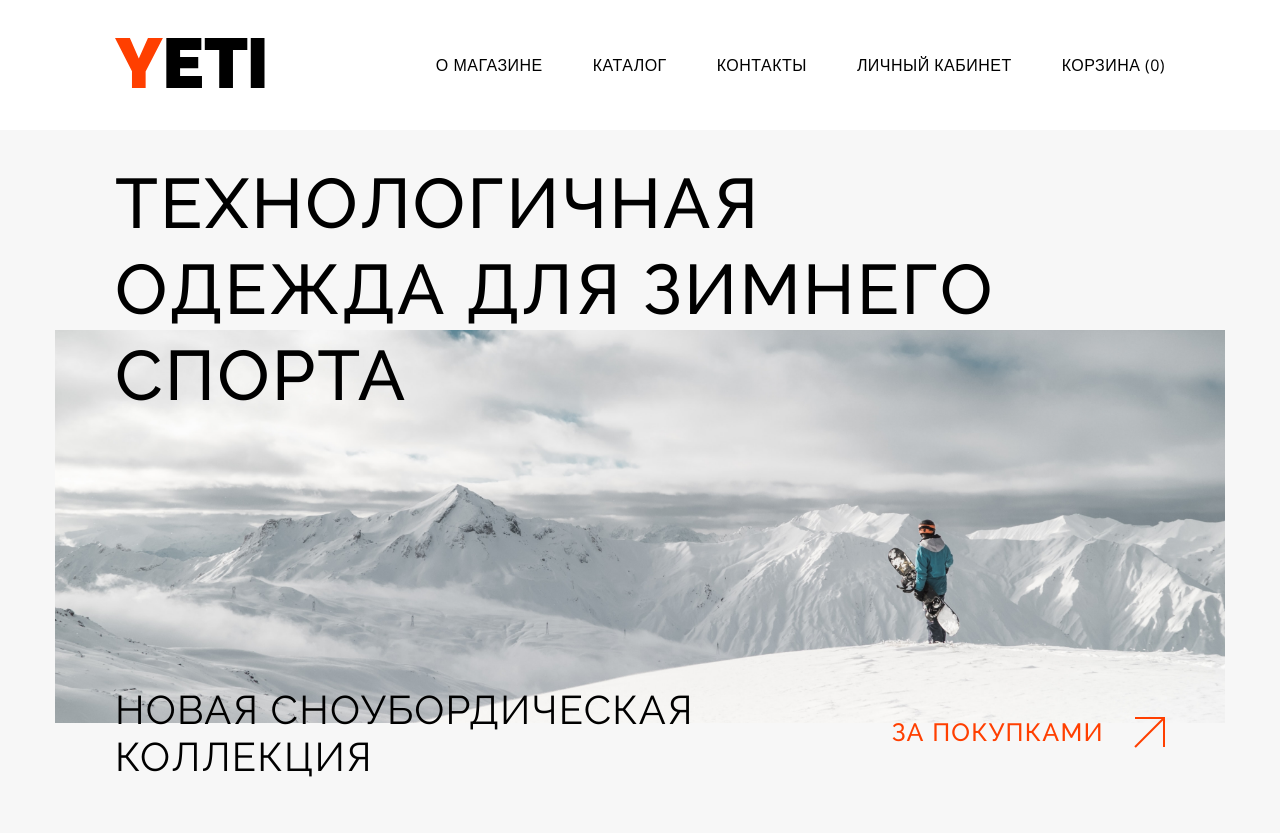
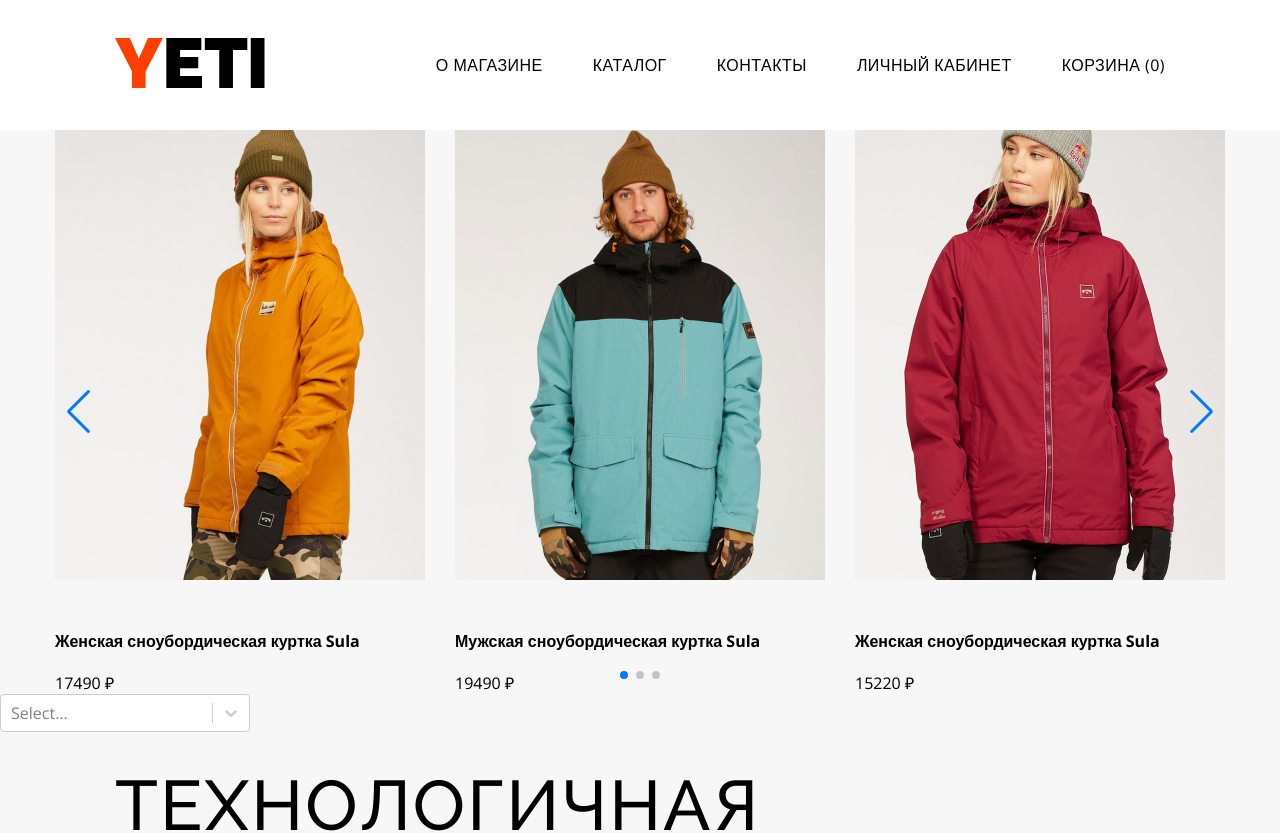
Before and after one commit to Negodyaj/yeti-react, a React (Create React App) app: page / in a window 1280 px wide. Shown: the top 833 px of the page. Built offline with nearby package versions, Linux system fonts and the light colour scheme.

Commit message:
react-select and swiper are used

```diff
--- a/package.json
+++ b/package.json
@@ -22,7 +22,9 @@
     "react-redux": "^8.0.5",
     "react-router-dom": "^6.4.3",
     "react-scripts": "5.0.1",
+    "react-select": "^5.7.0",
     "sass": "^1.56.1",
+    "swiper": "^8.4.5",
     "typescript": "^4.8.4",
     "web-vitals": "^2.1.4"
   },
--- /dev/null
+++ b/src/components/CustomSelect/CustomSelect.scss
@@ -0,0 +1,9 @@
+.uber-select {
+  .option-selected {
+    background-color: red;
+  }
+
+  .option-focused {
+    background-color: pink;
+  }
+}
--- /dev/null
+++ b/src/components/CustomSelect/CustomSelect.tsx
@@ -0,0 +1,49 @@
+import './CustomSelect.scss';
+import React from 'react';
+import Select, { SingleValue } from 'react-select';
+
+export interface ISelectItem {
+  value: number;
+  label: string;
+}
+
+interface ICustomSelectProps {
+  options: ISelectItem[];
+  defaultValue?: ISelectItem;
+  onChange: (value: ISelectItem | null) => void;
+}
+
+export const CustomSelect = (props: ICustomSelectProps) => {
+  const { options, defaultValue, onChange } = props;
+
+  // const colorStyles: StylesConfig<ISelectItem, false>  = {
+  //   control: styles => ({ ...styles, backgroundColor: 'pink' }),
+  //   option: (styles, { /*data, isDisabled,*/ isFocused, isSelected }) => {
+  //     return {
+  //       ...styles,
+  //       backgroundColor: isSelected ? '#FF3F00' : isFocused ? '#ff400082' : 'white',
+  //       // color: '#FFF',
+  //       // cursor: isDisabled ? 'not-allowed' : 'default',
+  //     };
+  //   },
+  // };
+
+  const handleChange = (newValue: SingleValue<ISelectItem>) => {
+    onChange(newValue);
+  };
+
+  return (
+    <Select
+      isMulti={false}
+      options={options}
+      defaultValue={defaultValue}
+      onChange={handleChange}
+      //styles={colorStyles}
+      className="uber-select"
+      classNamePrefix="super-select"
+      classNames={{
+        option: (state) => (state.isFocused ? 'option-focused' : state.isSelected ? 'option-selected' : ''),
+      }}
+    />
+  );
+};
--- /dev/null
+++ b/src/components/CustomSwiper/CustomSwiper.tsx
@@ -0,0 +1,35 @@
+import React from 'react';
+// Import Swiper React components
+import { Swiper } from 'swiper/react';
+
+// Import Swiper styles
+import 'swiper/css';
+import 'swiper/css/bundle';
+import 'swiper/css/navigation';
+import 'swiper/css/pagination';
+
+import { Navigation, Pagination } from 'swiper';
+
+interface ICustomSwiperProps {
+  slidesPerView: number;
+  children: React.ReactNode;
+}
+
+export const CustomSwiper = (props: ICustomSwiperProps) => {
+  const { slidesPerView } = props;
+  return (
+    <Swiper
+      slidesPerView={slidesPerView}
+      spaceBetween={30}
+      slidesPerGroup={3}
+      loop={true}
+      pagination={{
+        clickable: true,
+      }}
+      navigation={true}
+      modules={[Pagination, Navigation]}
+    >
+      {props.children}
+    </Swiper>
+  );
+};
--- a/src/pages/HomePage/HomePage.scss
+++ b/src/pages/HomePage/HomePage.scss
@@ -12,3 +12,7 @@
   align-items: center;
   gap: 30px;
 }
+
+.select-wrapper {
+  width: 250px;
+}
--- a/src/pages/HomePage/HomePage.tsx
+++ b/src/pages/HomePage/HomePage.tsx
@@ -2,12 +2,16 @@
 import { AboutUs } from './components/AboutUs/AboutUs';
 import { Carousel } from '../../components/Carousel/Carousel';
 import { Catalog } from './components/Catalog/Catalog';
+import { CustomSelect, ISelectItem } from '../../components/CustomSelect/CustomSelect';
+import { CustomSwiper } from '../../components/CustomSwiper/CustomSwiper';
 import { Hero } from './components/Hero/Hero';
+import { ProductCard } from '../../components/ProductCard/ProductCard';
+import { SwiperSlide } from 'swiper/react';
+import { useState } from 'react';
 import product1 from '../../assets/images/product1.png';
 import product2 from '../../assets/images/product2.png';
 import product3 from '../../assets/images/product3.png';
 
-export const HomePage = () => {
 const products = [
   {
     id: 1,
@@ -58,8 +62,36 @@
     price: 15490,
   },
 ];
+
+export const HomePage = () => {
+  const [selectedOption, setSelectedOption] = useState<ISelectItem | null>();
+
+  const options: ISelectItem[] = [
+    { value: 1, label: 'Chocolate' },
+    { value: 2, label: 'Strawberry' },
+    { value: 3, label: 'Vanilla' },
+  ];
+
+  const onSelectChange = (value: ISelectItem | null) => {
+    setSelectedOption(value);
+  };
+
   return (
     <>
+      <div className="swiper-wrapper container">
+        <CustomSwiper slidesPerView={3}>
+          {products.map((product) => (
+            <SwiperSlide key={product.id}>
+              <ProductCard imageSrc={product.imageSrc} price={product.price} title={product.title} />
+            </SwiperSlide>
+          ))}
+        </CustomSwiper>
+      </div>
+      <div className="select-wrapper">
+        <CustomSelect options={options} onChange={onSelectChange} />
+      </div>
+      {selectedOption?.value}
+      {selectedOption?.label}
       <Hero />
       <AboutUs />
       <Catalog />
```
Also changed, not shown: src/components/CustomSwiper/CustomSwiper.scss (added), 1 other file (tests, documents, lock files or other folders). Lines whose indentation alone changed are shown as unchanged.
